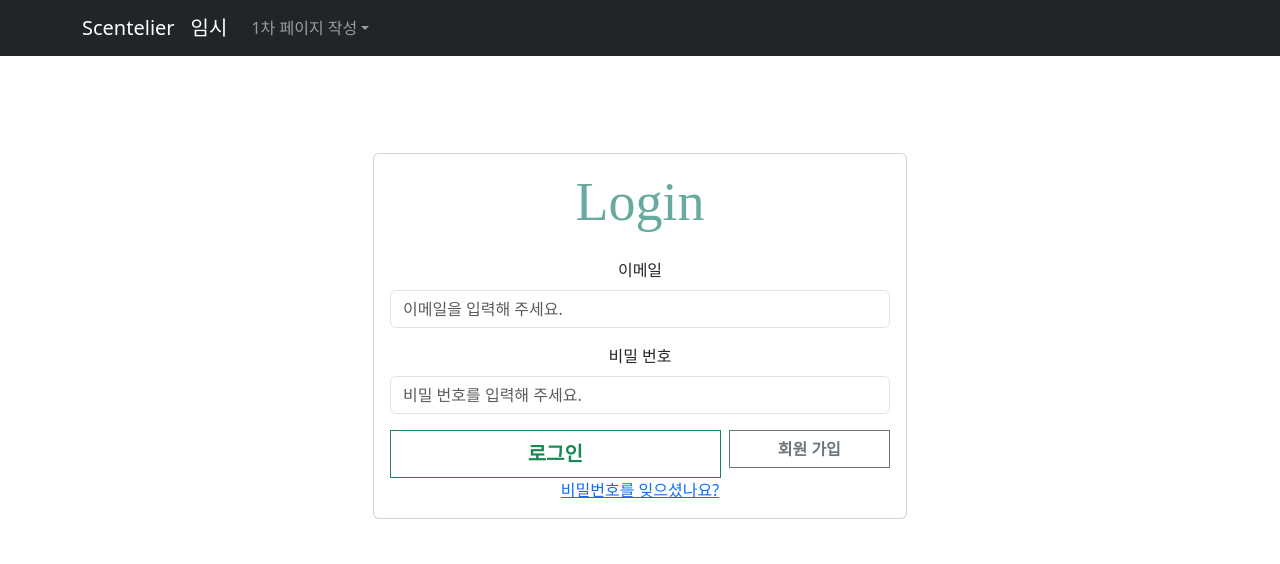
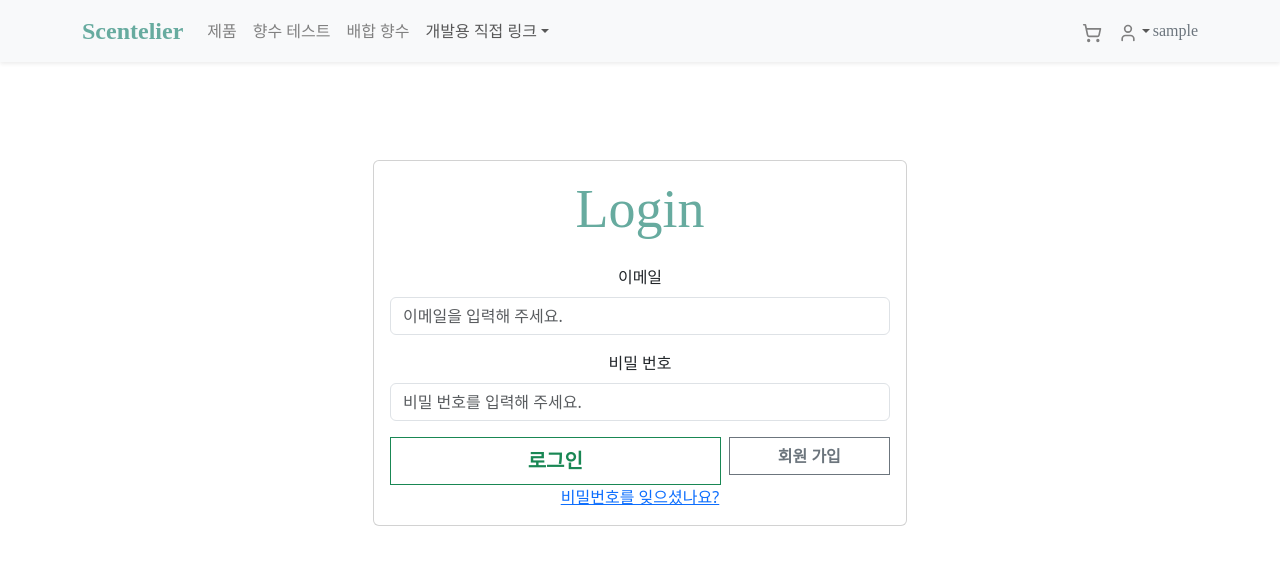
Before and after one commit to ClarkAltius/scentelier_project, a React (Create React App) app in the folder frontend/: page /login in a window 1280 px wide. Shown: the top 564 px of the page. Built offline with nearby package versions, Linux system fonts and the light colour scheme; sample sign-in values are in the browser's storage; a web font is replaced by a local one.

Commit message:
메뉴 페이지 디자인 개편. 우상단 로그인 버튼 구현

```diff
--- a/frontend/src/App.js
+++ b/frontend/src/App.js
@@ -6,7 +6,9 @@ function App() {
   return (
     <div className="App">
       <MenuItems />
-      <AppRoutes />
+      <div style={{ paddingTop: '63px' }}>{/** 최상단 메뉴바 용 패딩 */}
+        <AppRoutes />
+      </div>
     </div>
   );
 }
--- a/frontend/src/pages/Logout.js
+++ b/frontend/src/pages/Logout.js
@@ -1,6 +1,6 @@
 import { useEffect } from 'react';
 import { useNavigate } from 'react-router-dom';
-import { useAuth } from '../context/AuthContext';
+import { useAuth } from '../component/AuthContext';
 
 function Logout() {
     const { logout } = useAuth();
@@ -10,7 +10,9 @@ function Logout() {
         // 유저 로그아웃
         logout();
 
-        navigate('/');
+        //로그아웃 후 홈페이지로 이동
+        console.log('take me home!')
+        navigate(`/`);
     }, [logout, navigate]);
 
     return null;
--- a/frontend/src/routes/AppRoutes.js
+++ b/frontend/src/routes/AppRoutes.js
@@ -10,6 +10,7 @@ import Login from "../pages/Login.js";
 import CartList from "../pages/CartList.js";
 import OrderList from "../pages/OrderList.js";
 import AdminRoute from "./AdminRoute.js";
+import Logout from "../pages/Logout.js";
 
 function AppRoutes() {
 
@@ -24,6 +25,7 @@ function AppRoutes() {
             <Route path='/login' element={<Login />} />
             <Route path='/cart/list' element={<CartList />} />
             <Route path='/order/list' element={<OrderList />} />
+            <Route path='/logout' element={<Logout />} />
 
             {/**관리자 전용 경로 */}
             <Route
--- a/frontend/src/ui/MenuItems.js
+++ b/frontend/src/ui/MenuItems.js
@@ -1,17 +1,36 @@
-import { Nav, Navbar, Container, NavDropdown } from "react-bootstrap";
+import { Nav, Navbar, Container, NavDropdown, NavItem } from "react-bootstrap";
 import { useNavigate } from "react-router-dom";
+import { useAuth } from "../component/AuthContext";
+import { ShoppingCart, User } from "lucide-react";
 
 function MenuItems() {
 
+    //로그아웃 버튼 관리용
+    const { user, logout } = useAuth();
     const navigate = useNavigate();
 
+    const handleLogout = () => {
+        logout();
+        navigate('/');
+    };
+
     return (
-        <Navbar bg="dark" variant="dark" expand="lg">
+        <Navbar bg="light" variant="light" expand="lg" fixed="top" className="shadow-sm mb-3">
             <Container>
-                <Navbar.Brand href='/'>Scentelier</Navbar.Brand>
-                <Navbar.Brand>임시</Navbar.Brand>
+                {/** 브랜드 로고, 이름 등 */}
+                <Navbar.Brand
+                    href='/'
+                    style={{ fontFamily: "'Gowun Batang', serif", fontWeight: 'bold', fontSize: '1.5rem', color: '#67AB9F' }}
+                >
+                    Scentelier
+                </Navbar.Brand>
                 <Nav className="me-auto">
-                    <NavDropdown title={`1차 페이지 작성`}>
+                    <Nav.Link onClick={() => navigate('/product/list')} style={{ color: '#808080ff' }}>제품</Nav.Link>
+                    <Nav.Link onClick={() => navigate('/perfume/finder')} style={{ color: '#808080ff' }}>향수 테스트</Nav.Link>
+                    <Nav.Link onClick={() => navigate('/perfume/blending')} style={{ color: '#808080ff' }}>배합 향수</Nav.Link>
+
+                    {/**개발용 링크들 */}
+                    <NavDropdown bg="dark" variant="dark" title={`개발용 직접 링크`}>
                         <NavDropdown.Item onClick={() => navigate(`/admin`)}>관리자 랜딩 페이지</NavDropdown.Item>
                         <NavDropdown.Item onClick={() => navigate(`/login`)}>로그인 페이지</NavDropdown.Item>
                         <NavDropdown.Item onClick={() => { navigate(`/cart/list`) }}>장바구니 페이지</NavDropdown.Item>
@@ -23,8 +42,30 @@ function MenuItems() {
                         <NavDropdown.Item onClick={() => navigate(`/payments`)}>결제 페이지</NavDropdown.Item>
                     </NavDropdown>
                 </Nav>
+                <Nav>
+                    {user ? (
+                        // 로그인한 유저에겐 유저명 표기
+                        <>
+                            <Nav.Link onClick={() => navigate('/cart/list')} title="Cart">
+                                <ShoppingCart size={20} style={{ color: '#808080ff' }} />
+                            </Nav.Link>
+                            <NavDropdown title={<User size={20} style={{ color: '#808080ff' }} />} id="user-nav-dropdown" align="end">
+                                <NavDropdown.Item onClick={() => navigate('/order/list')}>내 주문</NavDropdown.Item>
+                                {/* 회원정보 링크 추가 예정 */}
+                                {/* <NavDropdown.Item onClick={() => navigate('/profile')}>Profile</NavDropdown.Item> */}
+                                <NavDropdown.Divider />
+                                <NavDropdown.Item onClick={handleLogout}>Logout</NavDropdown.Item>
+                            </NavDropdown>
+                            <Navbar.Text style={{ color: '#6c757d', fontFamily: "'Gowun Batang', serif", fontSize: '1rem', marginLeft: '-5px' }}> {/* Adjusted margin */}
+                                {user.username || 'User'}
+                            </Navbar.Text>                        </>
+                    ) : (
+                        // 기본적으로 로그인 버튼
+                        <Nav.Link onClick={() => navigate('/login')}>Login</Nav.Link>
+                    )}
+                </Nav>
             </Container>
-        </Navbar>
+        </Navbar >
     );
 }
 
```
